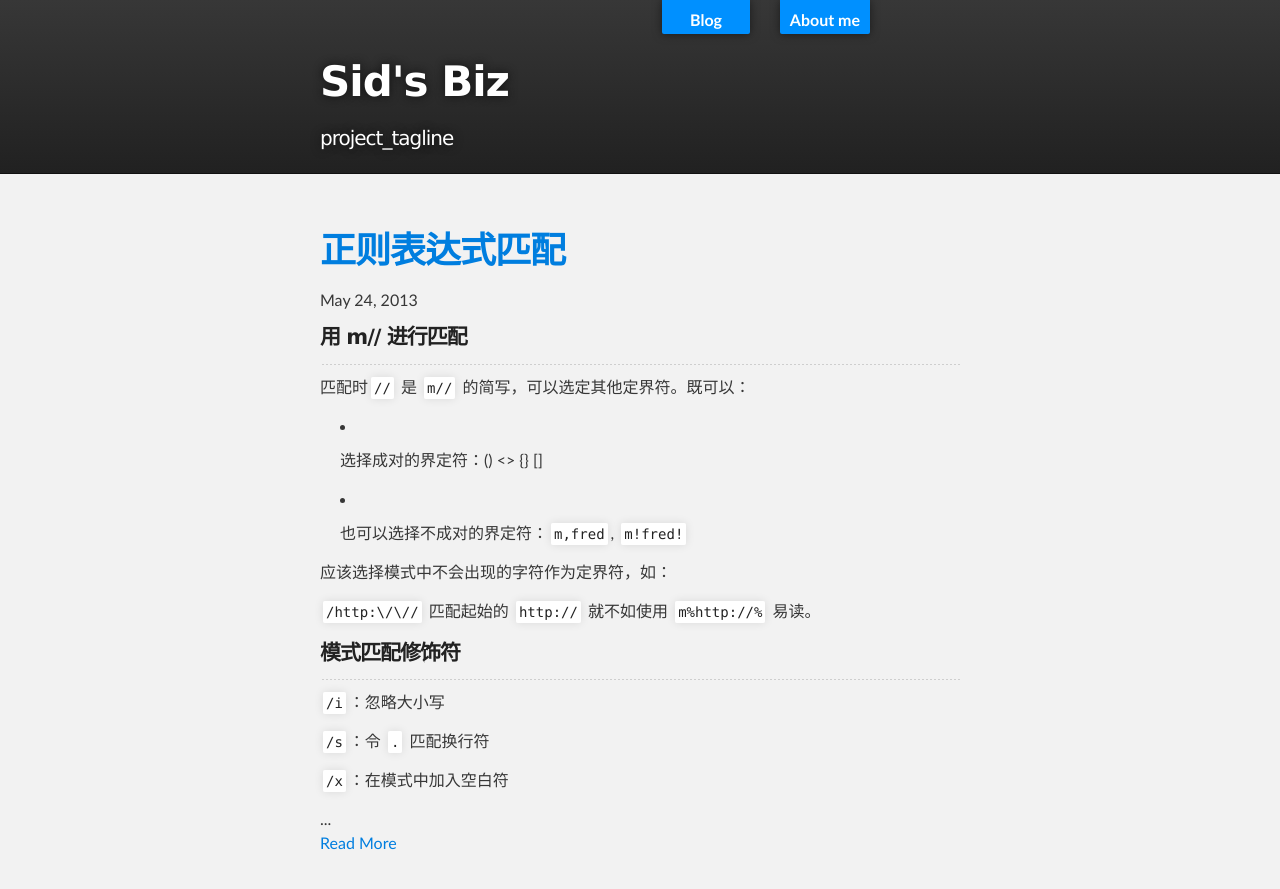
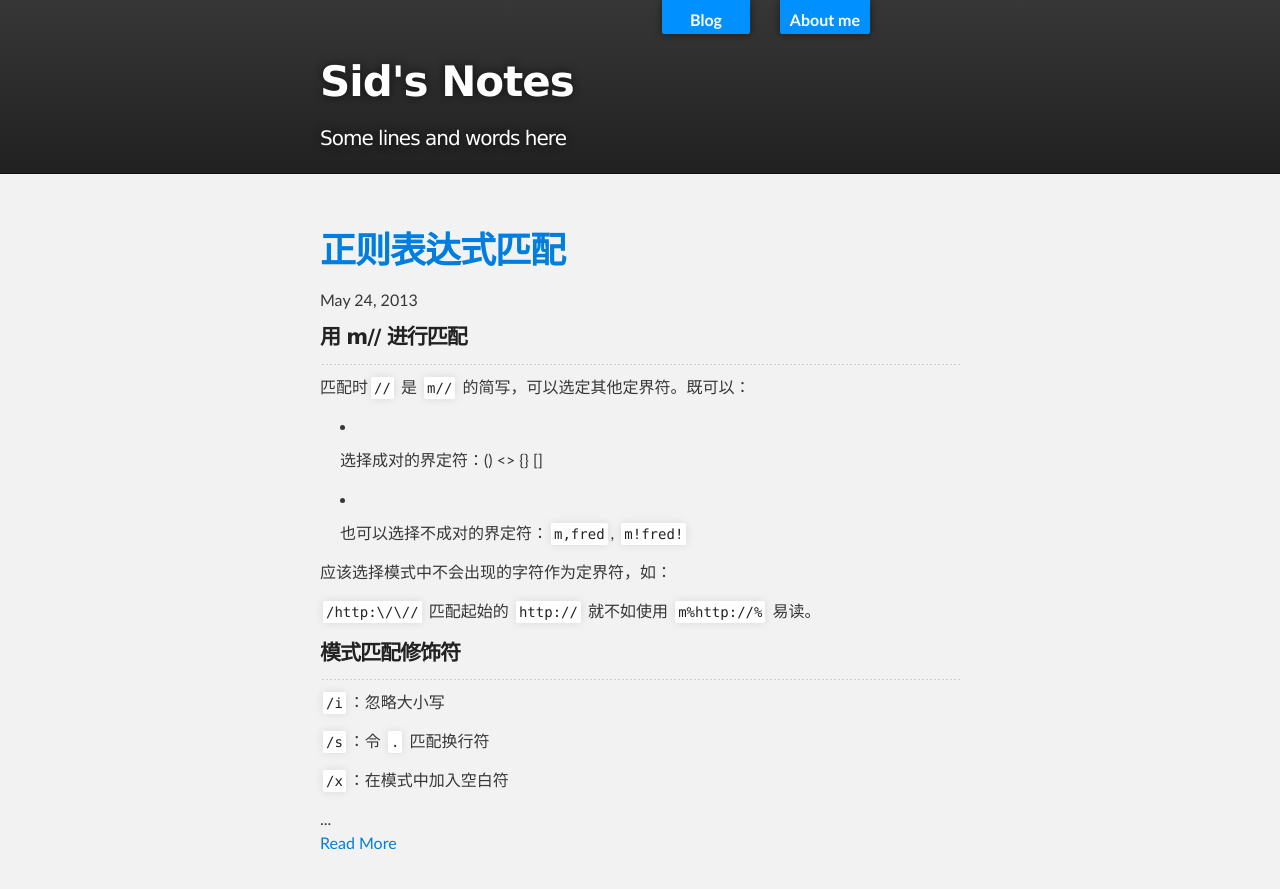
Before and after one commit to Siduzy/Blog, a Jekyll site: the page built from index.html, in a window 1280 px wide and 900 px high. Shown: the top 889 px of the window. Built offline with Jekyll 4.4.1, drawn with Linux system fonts in a browser that asks for light colours.

Commit message:
Update default.html

```diff
--- a/_layouts/default.html
+++ b/_layouts/default.html
@@ -8,7 +8,7 @@
     <link rel="shortcut icon" href="/favicon.ico"/>
     <link rel="stylesheet" type="text/css" media="screen" href="/stylesheets/stylesheet.css"/>
 
-    <title>Sid's Biz</title>
+    <title>Sid's Notes</title>
   </head>
 
   <body>
@@ -18,8 +18,8 @@
         <header class="inner">
           <a id="blog_banner" href="/blog/">Blog</a>
           <a id="about_banner" href="/about/">About me</a>
-          <a href="/"><h1 id="project_title">Sid's Biz</h1></a>
-          <h3 id="project_tagline">project_tagline</h3>
+          <a href="/"><h1 id="project_title">Sid's Notes</h1></a>
+          <h3 id="project_tagline">Some lines and words here</h3>
         </header>
     </div>
 
```
